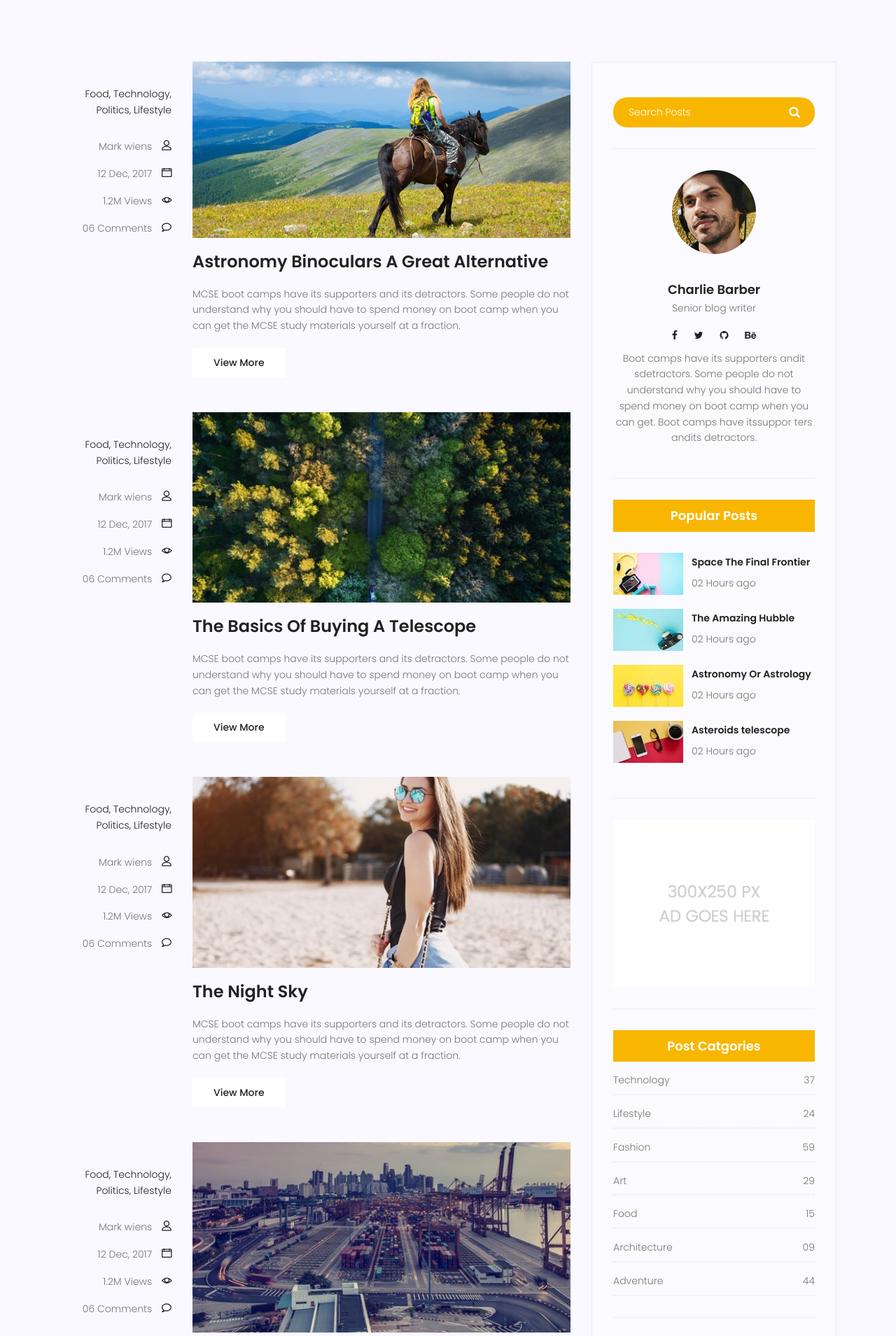
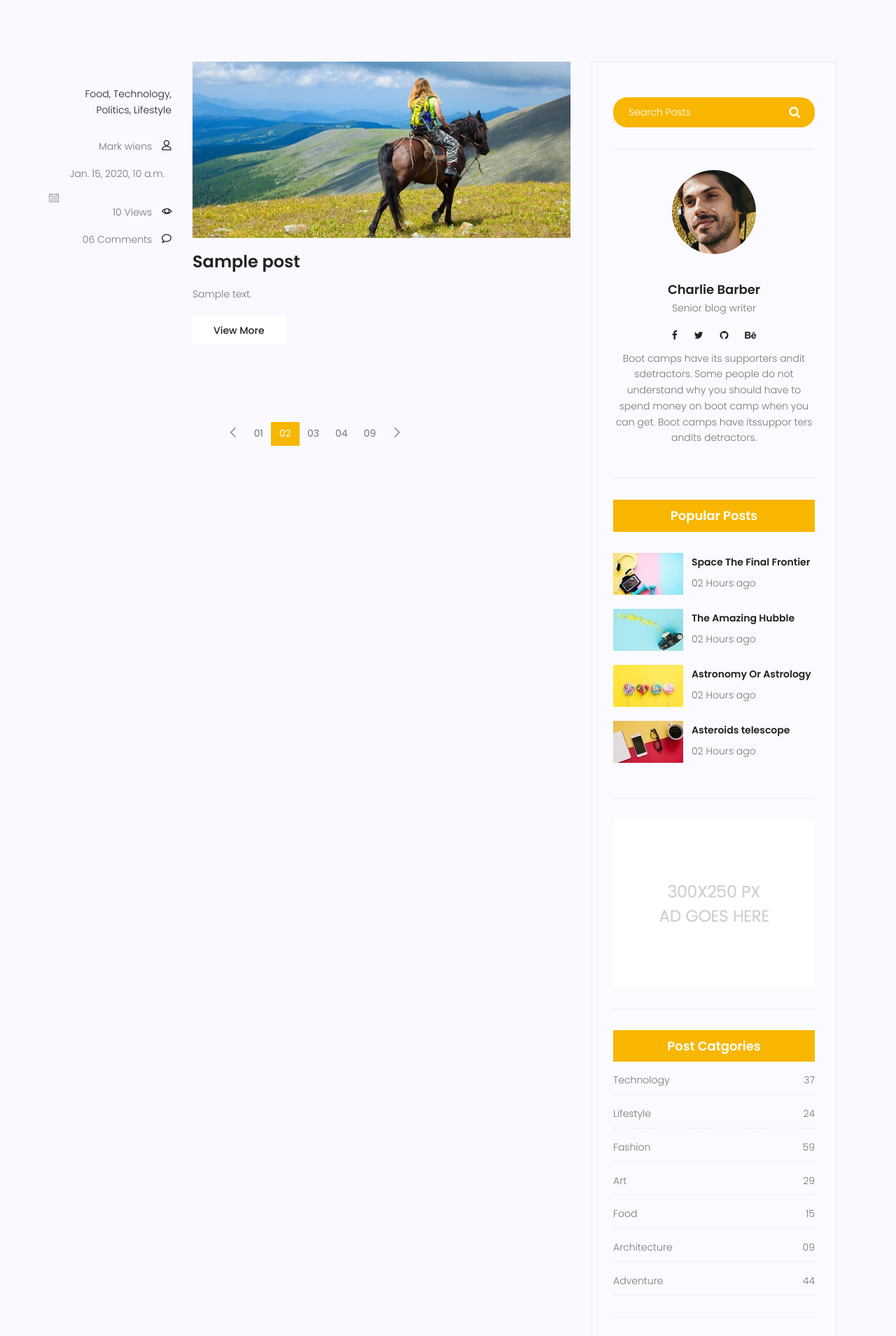
Before and after one commit to r-absnezhad/Mysite, a Django app: page /blog/ in a window 1280 px wide. Shown: the part 994-2903 px from the top of the page at 70% size. Run offline with Django 3.2, Linux system fonts and the light colour scheme; tables that the repository leaves empty hold one stand-in row (values such as "Sample post"); some libraries are stand-ins or nearby versions.

Commit message:
urls parameters
i made some changes in urls path for having dynamic urls

```diff
--- a/blog/admin.py
+++ b/blog/admin.py
@@ -6,4 +6,5 @@ from blog.models import Post
 class PostAdmin(admin.ModelAdmin):
     date_hierarchy = 'created_date'
     ordering = ['created_date']
+    list_filter = ['status']
 admin.site.register(Post,PostAdmin)
--- a/blog/models.py
+++ b/blog/models.py
@@ -15,8 +15,7 @@ class Post(models.Model):
     updated_date = models.DateTimeField(auto_now=True)
 
     class Meta:
-        verbose_name = 'پست'
-        verbose_name_plural = 'پست ها'
+        pass
 
     def __str__(self):
         return "{} , {} ".format(self.title,self.id)
--- a/blog/urls.py
+++ b/blog/urls.py
@@ -7,5 +7,5 @@ app_name = 'blog'
 urlpatterns = [
     path('',blog_view,name='index'),
     path('single',blog_single,name='single'),
-    path('test',test,name='test')
+    path('post-<int:pid>',test,name='test')
 ]
--- a/blog/views.py
+++ b/blog/views.py
@@ -1,11 +1,13 @@
-from django.shortcuts import render
+from django.shortcuts import render,get_object_or_404
 from blog.models import Post
 # Create your views here.
 def blog_view(request):
-    return render(request,'blog/blog-home.html')
+    posts = Post.objects.filter(status = True)
+    content = {'posts': posts}
+    return render(request,'blog/blog-home.html',content)
 def blog_single(request):
     return render(request,'blog/blog-single.html')
-def test(request):
-    posts = Post.objects.all()
-    content = {'posts': posts}
+def test(request,pid):
+    post = get_object_or_404(Post,pk=pid)
+    content = {'post': post}
     return render(request,'test.html',content)
--- a/templates/blog/blog-home.html
+++ b/templates/blog/blog-home.html
@@ -86,6 +86,7 @@
 				<div class="container">
 					<div class="row">
 						<div class="col-lg-8 posts-list">
+							{% for post in posts %}
 							<div class="single-post row">
 								<div class="col-lg-3  col-md-3 meta-details">
 									<ul class="tags">
@@ -96,8 +97,8 @@
 									</ul>
 									<div class="user-details row">
 										<p class="user-name col-lg-12 col-md-12 col-6"><a href="#">Mark wiens</a> <span class="lnr lnr-user"></span></p>
-										<p class="date col-lg-12 col-md-12 col-6"><a href="#">12 Dec, 2017</a> <span class="lnr lnr-calendar-full"></span></p>
-										<p class="view col-lg-12 col-md-12 col-6"><a href="#">1.2M Views</a> <span class="lnr lnr-eye"></span></p>
+										<p class="date col-lg-12 col-md-12 col-6"><a href="#">{{post.published_date}}</a></p> <span class="lnr lnr-calendar-full"></span></p>
+										<p class="view col-lg-12 col-md-12 col-6"><a href="#">{{post.counted_views}} Views</a> <span class="lnr lnr-eye"></span></p>
 										<p class="comments col-lg-12 col-md-12 col-6"><a href="#">06 Comments</a> <span class="lnr lnr-bubble"></span></p>
 									</div>
 								</div>
@@ -105,91 +106,14 @@
 									<div class="feature-img">
 										<img class="img-fluid" src="{% static 'img/blog/feature-img1.jpg' %}" alt="">
 									</div>
-									<a class="posts-title" href="blog-single.html"><h3>Astronomy Binoculars A Great Alternative</h3></a>
+									<a class="posts-title" href="#"><h3>{{post.title}}</h3></a>
 									<p class="excert">
-										MCSE boot camps have its supporters and its detractors. Some people do not understand why you should have to spend money on boot camp when you can get the MCSE study materials yourself at a fraction.
+										{{post.content}}
 									</p>
-									<a href="blog-single.html" class="primary-btn">View More</a>
+									<a href="#" class="primary-btn">View More</a>
 								</div>
 							</div>
-							<div class="single-post row">
-								<div class="col-lg-3  col-md-3 meta-details">
-									<ul class="tags">
-										<li><a href="#">Food,</a></li>
-										<li><a href="#">Technology,</a></li>
-										<li><a href="#">Politics,</a></li>
-										<li><a href="#">Lifestyle</a></li>
-									</ul>
-									<div class="user-details row">
-										<p class="user-name col-lg-12 col-md-12 col-6"><a href="#">Mark wiens</a> <span class="lnr lnr-user"></span></p>
-										<p class="date col-lg-12 col-md-12 col-6"><a href="#">12 Dec, 2017</a> <span class="lnr lnr-calendar-full"></span></p>
-										<p class="view col-lg-12 col-md-12 col-6"><a href="#">1.2M Views</a> <span class="lnr lnr-eye"></span></p>
-										<p class="comments col-lg-12 col-md-12 col-6"><a href="#">06 Comments</a> <span class="lnr lnr-bubble"></span></p>
-									</div>
-								</div>
-								<div class="col-lg-9 col-md-9 ">
-									<div class="feature-img">
-										<img class="img-fluid" src="{% static 'img/blog/feature-img2.jpg' %}" alt="">
-									</div>
-									<a class="posts-title" href="blog-single.html"><h3>The Basics Of Buying A Telescope</h3></a>
-									<p class="excert">
-										MCSE boot camps have its supporters and its detractors. Some people do not understand why you should have to spend money on boot camp when you can get the MCSE study materials yourself at a fraction.
-									</p>
-									<a href="blog-single.html" class="primary-btn">View More</a>
-								</div>
-							</div>
-							<div class="single-post row">
-								<div class="col-lg-3  col-md-3 meta-details">
-									<ul class="tags">
-										<li><a href="#">Food,</a></li>
-										<li><a href="#">Technology,</a></li>
-										<li><a href="#">Politics,</a></li>
-										<li><a href="#">Lifestyle</a></li>
-									</ul>
-									<div class="user-details row">
-										<p class="user-name col-lg-12 col-md-12 col-6"><a href="#">Mark wiens</a> <span class="lnr lnr-user"></span></p>
-										<p class="date col-lg-12 col-md-12 col-6"><a href="#">12 Dec, 2017</a> <span class="lnr lnr-calendar-full"></span></p>
-										<p class="view col-lg-12 col-md-12 col-6"><a href="#">1.2M Views</a> <span class="lnr lnr-eye"></span></p>
-										<p class="comments col-lg-12 col-md-12 col-6"><a href="#">06 Comments</a> <span class="lnr lnr-bubble"></span></p>
-									</div>
-								</div>
-								<div class="col-lg-9 col-md-9">
-									<div class="feature-img">
-										<img class="img-fluid" src="{% static 'img/blog/feature-img4.jpg' %}" alt="">
-									</div>
-									<a class="posts-title" href="blog-single.html"><h3>The Night Sky</h3></a>
-									<p class="excert">
-										MCSE boot camps have its supporters and its detractors. Some people do not understand why you should have to spend money on boot camp when you can get the MCSE study materials yourself at a fraction.
-									</p>
-									<a href="blog-single.html" class="primary-btn">View More</a>
-								</div>
-							</div>
-							<div class="single-post row">
-								<div class="col-lg-3 col-md-3 meta-details">
-									<ul class="tags">
-										<li><a href="#">Food,</a></li>
-										<li><a href="#">Technology,</a></li>
-										<li><a href="#">Politics,</a></li>
-										<li><a href="#">Lifestyle</a></li>
-									</ul>
-									<div class="user-details row">
-										<p class="user-name col-lg-12 col-md-12 col-6"><a href="#">Mark wiens</a> <span class="lnr lnr-user"></span></p>
-										<p class="date col-lg-12 col-md-12 col-6"><a href="#">12 Dec, 2017</a> <span class="lnr lnr-calendar-full"></span></p>
-										<p class="view col-lg-12 col-md-12 col-6"><a href="#">1.2M Views</a> <span class="lnr lnr-eye"></span></p>
-										<p class="comments col-lg-12 col-md-12 col-6"><a href="#">06 Comments</a> <span class="lnr lnr-bubble"></span></p>
-									</div>
-								</div>
-								<div class="col-lg-9 col-md-9">
-									<div class="feature-img">
-										<img class="img-fluid" src="{% static 'img/blog/feature-img5.jpg' %}" alt="">
-									</div>
-									<a class="posts-title" href="blog-single.html"><h3>Telescopes 101</h3></a>
-									<p class="excert">
-										MCSE boot camps have its supporters and its detractors. Some people do not understand why you should have to spend money on boot camp when you can get the MCSE study materials yourself at a fraction.
-									</p>
-									<a href="blog-single.html" class="primary-btn">View More</a>
-								</div>
-							</div>
+							{% endfor %}
 		                    <nav class="blog-pagination justify-content-center d-flex">
 		                        <ul class="pagination">
 		                            <li class="page-item">
```
Also changed, not shown: templates/test.html (+4 -12 lines).
